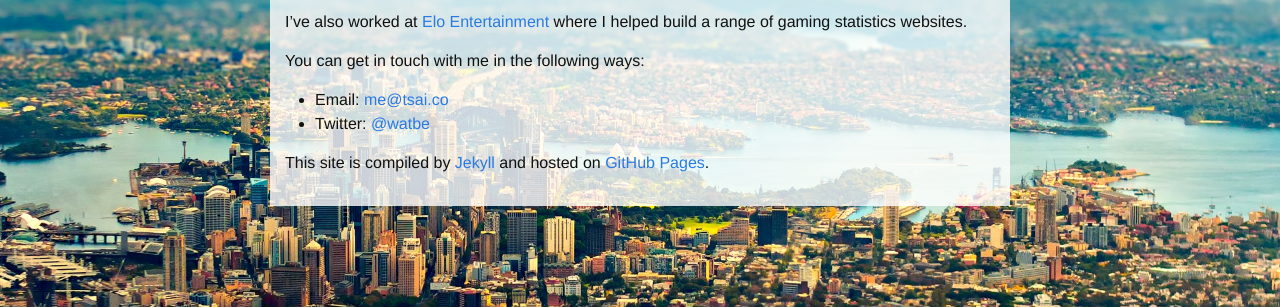
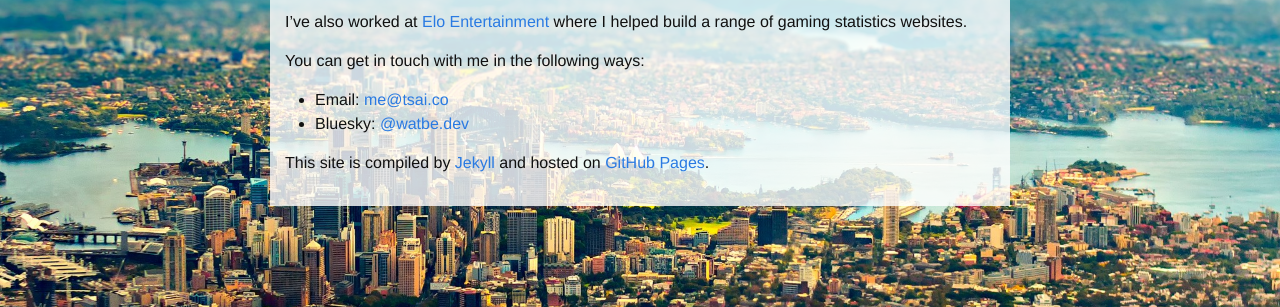
Before and after one commit to watbe/watbe.github.io, a Jekyll site: the page built from about.md, in a window 1280 px wide. Shown: the part 239-546 px from the top of the page. Built offline with Jekyll 4.4.1, drawn with Linux system fonts in a browser that asks for light colours.

Commit message:
Swap twitter for bsky

```diff
--- a/about.md
+++ b/about.md
@@ -13,6 +13,6 @@ I've also worked at [Elo Entertainment](https://www.elo.io/) where I helped buil
 You can get in touch with me in the following ways:
 
 * Email: [me@tsai.co](mailto:me@tsai.co)
-* Twitter: [@watbe](http://twitter.com/watbe)
+* Bluesky: [@watbe.dev](https://bsky.app/profile/watbe.dev)
 
 This site is compiled by [Jekyll](http://jekyllrb.com/) and hosted on [GitHub Pages](https://pages.github.com/).
```
